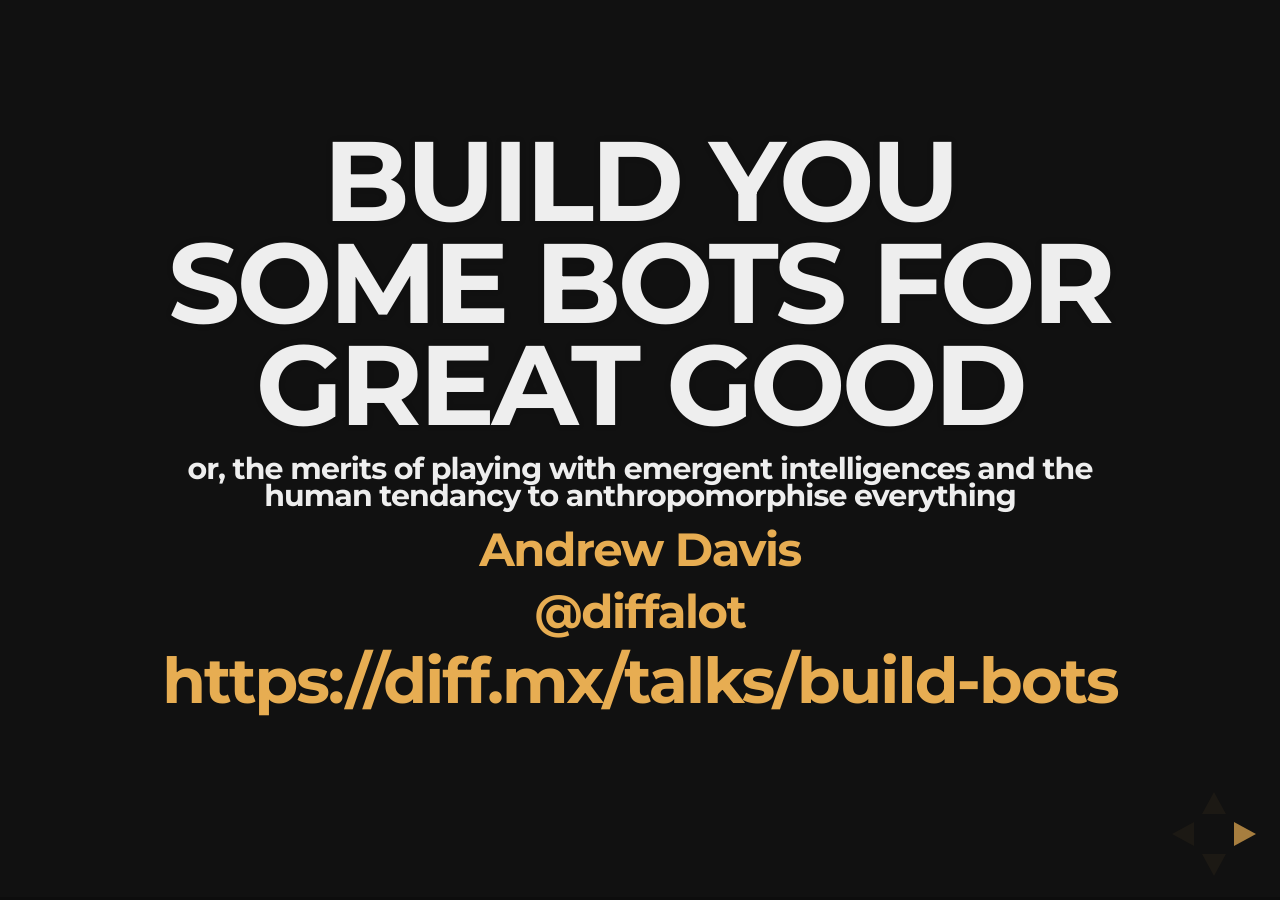
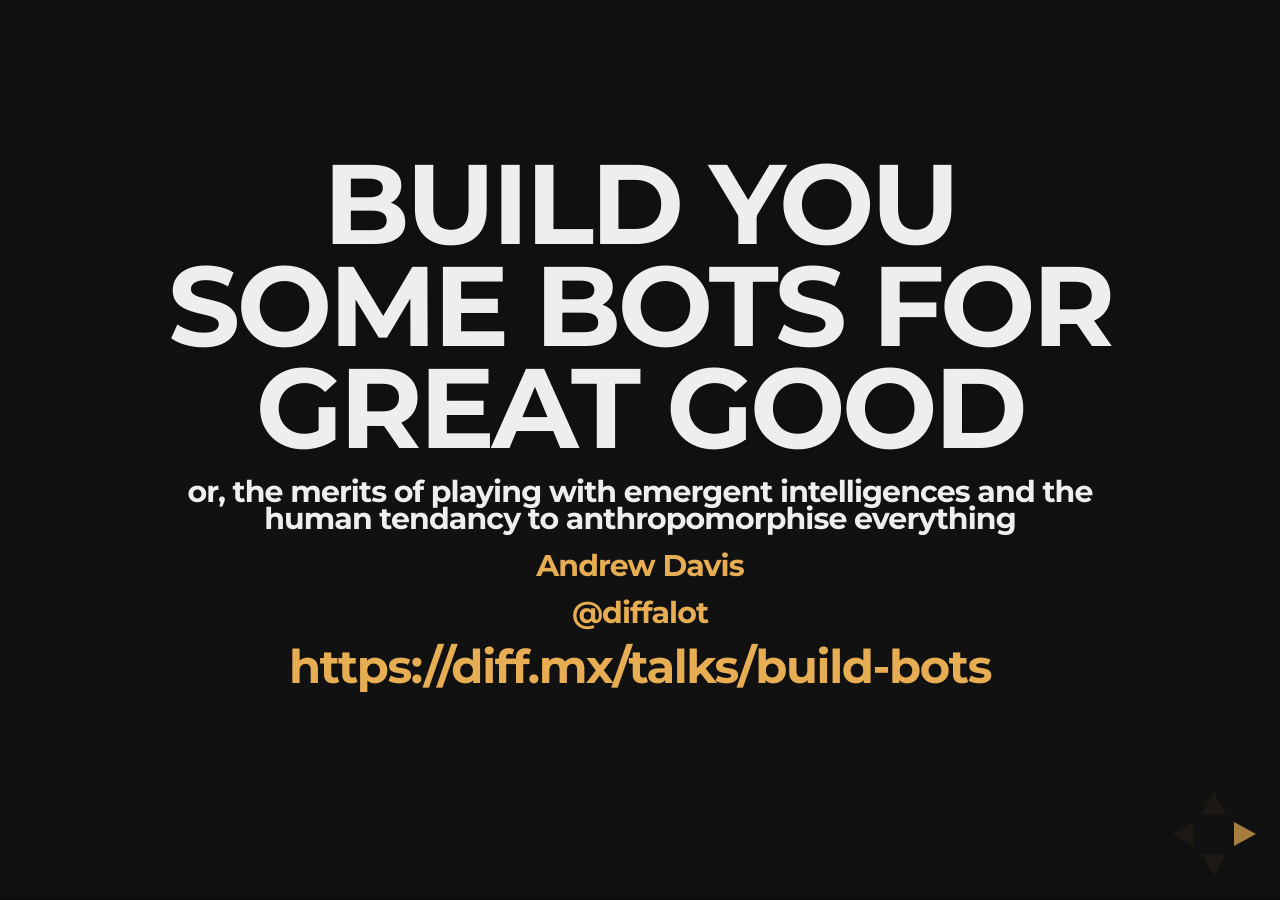
Before and after one commit to diffalot/diff.mx, a Jekyll site: the page talks/build-bots/index.html, which Jekyll copies as it is, in a window 1280 px wide. Built offline with Jekyll 4.4.1, drawn with Linux system fonts in a browser that asks for light colours.

Commit message:
reformat first slide

```diff
--- a/talks/build-bots/outline.md
+++ b/talks/build-bots/outline.md
@@ -1,11 +1,11 @@
 # BUILD YOU SOME BOTS FOR GREAT GOOD
 
-#### or, the merits of playing with emergent intelligences and the human tendancy to anthropomorphise everything
+##### or, the merits of playing with emergent intelligences and the human tendancy to anthropomorphise everything
 
-### [Andrew Davis](https://diff.mx)
-### [@diffalot](https://twitter.com/diffalot)
+#### [Andrew Davis](https://diff.mx)
+#### [@diffalot](https://twitter.com/diffalot)
 
-## https://diff.mx/talks/build-bots
+### https://diff.mx/talks/build-bots
 
 ---
 
```
